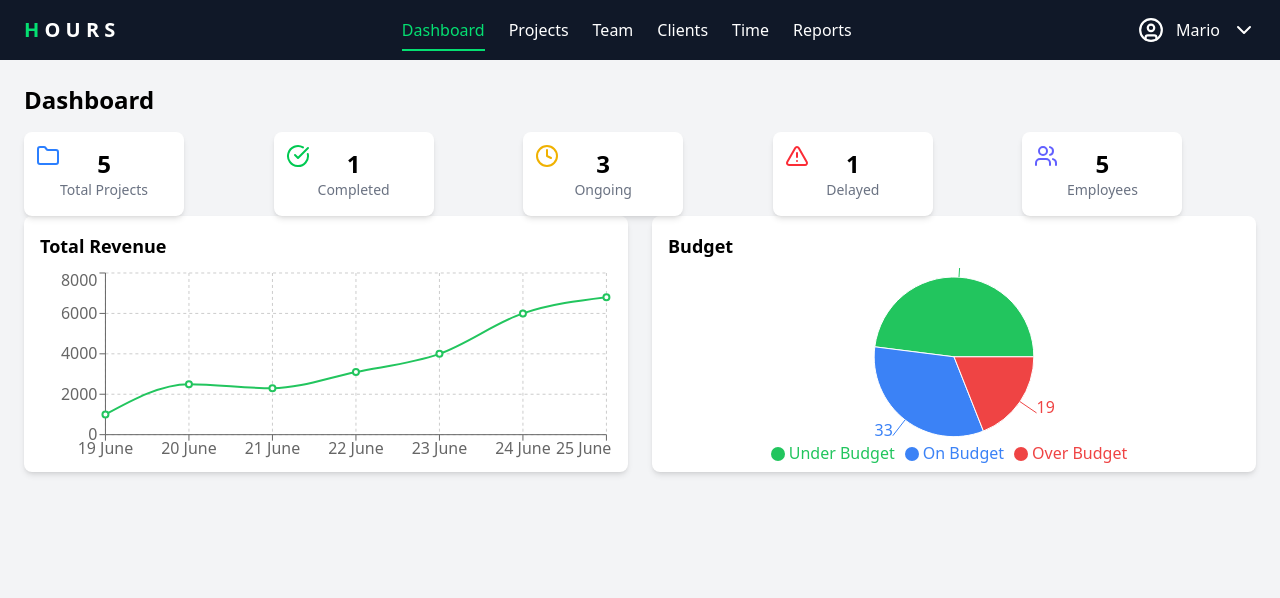
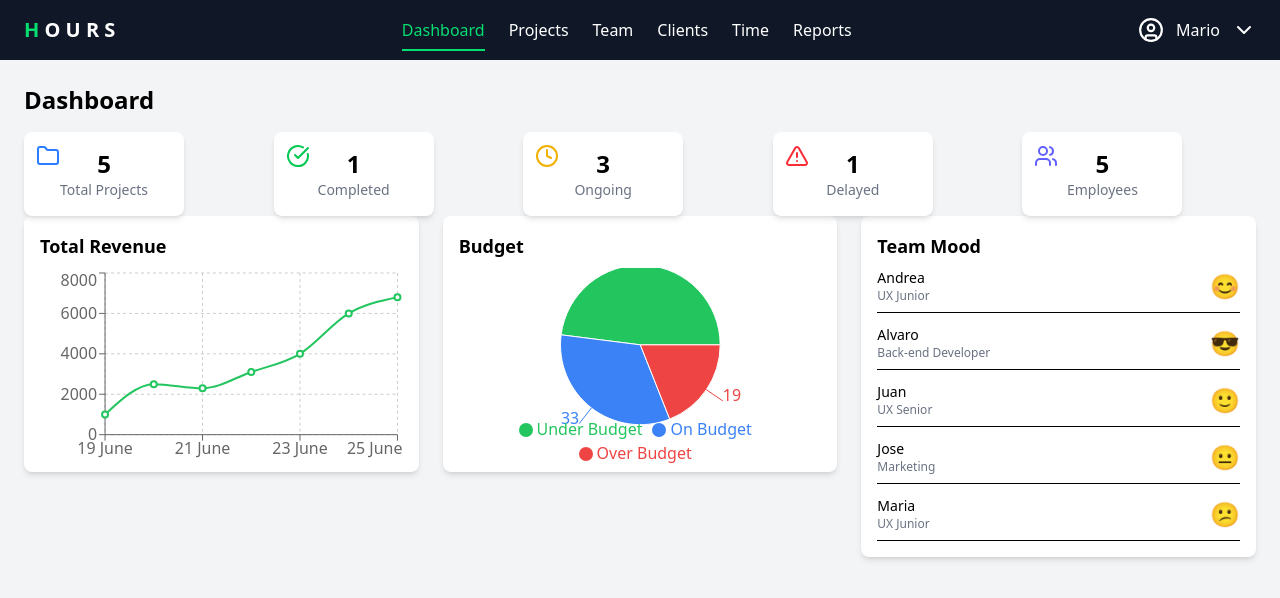
Before and after one commit to namitmalasi/manager-dashboard, a React (Vite) app: page / in a window 1280 px wide. Shown: the top 598 px of the page. Built offline with nearby package versions, Linux system fonts and the light colour scheme.

Commit message:
adding team mood component

```diff
--- /dev/null
+++ b/src/components/TeamMood.jsx
@@ -0,0 +1,31 @@
+const teamMembers = [
+  { id: 1, name: "Andrea", role: "UX Junior", mood: "😊" },
+  { id: 2, name: "Alvaro", role: "Back-end Developer", mood: "😎" },
+  { id: 3, name: "Juan", role: "UX Senior", mood: "🙂" },
+  { id: 4, name: "Jose", role: "Marketing", mood: "😐" },
+  { id: 5, name: "Maria", role: "UX Junior", mood: "😕" },
+];
+
+const TeamMood = () => {
+  return (
+    <div className="bg-white shadow-md rounded-lg p-4 w-full">
+      <h2 className="text-lg font-semibold mb-2">Team Mood</h2>
+      <ul className="space-y-3">
+        {teamMembers.map((member) => (
+          <li
+            key={member.id}
+            className="flex items-center justify-between border-b pb-2"
+          >
+            <div>
+              <p className="text-sm font-medium">{member.name}</p>
+              <p className="text-xs text-gray-500">{member.role}</p>
+            </div>
+            <span className="text-2xl">{member.mood}</span>
+          </li>
+        ))}
+      </ul>
+    </div>
+  );
+};
+
+export default TeamMood;
--- a/src/pages/Dashboard.jsx
+++ b/src/pages/Dashboard.jsx
@@ -2,6 +2,7 @@ import StatsCard from "../components/StatsCard";
 import { CheckCircle, Clock, AlertTriangle, Users, Folder } from "lucide-react";
 import RevenueChart from "../components/RevenueChart";
 import BudgetPieChart from "../components/BudgetPieChart";
+import TeamMood from "../components/TeamMood";
 
 const Dashboard = () => {
   const stats = [
@@ -38,9 +39,12 @@ const Dashboard = () => {
         ))}
       </div>
 
-      <div className="grid grid-cols-1 md:grid-cols-2 gap-6">
-        <RevenueChart />
-        <BudgetPieChart />
+      <div className="grid grid-cols-1 md:grid-cols-3 gap-6">
+        <div className="md:col-span-2 grid grid-cols-1 md:grid-cols-2 gap-6">
+          <RevenueChart />
+          <BudgetPieChart />
+        </div>
+        <TeamMood />
       </div>
     </div>
   );
```
